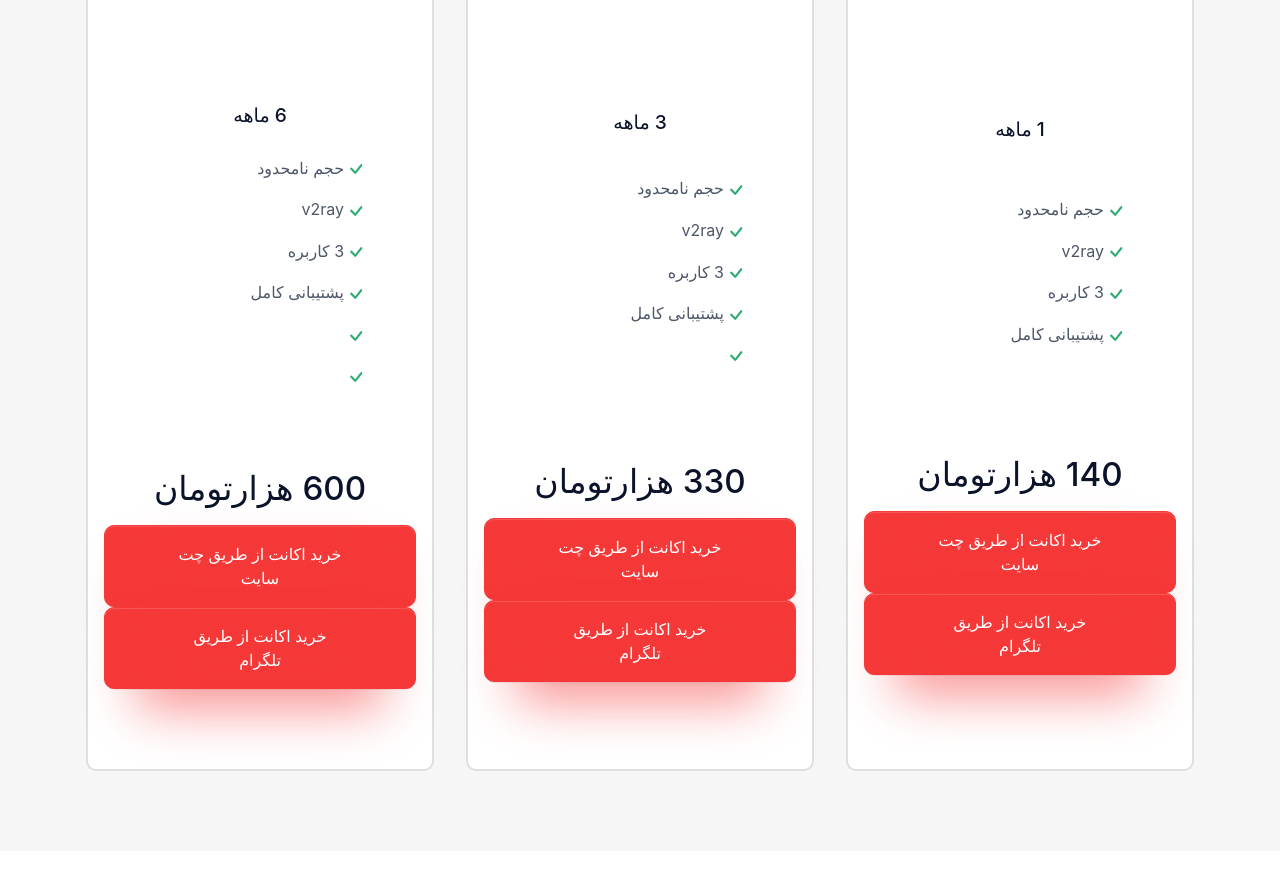
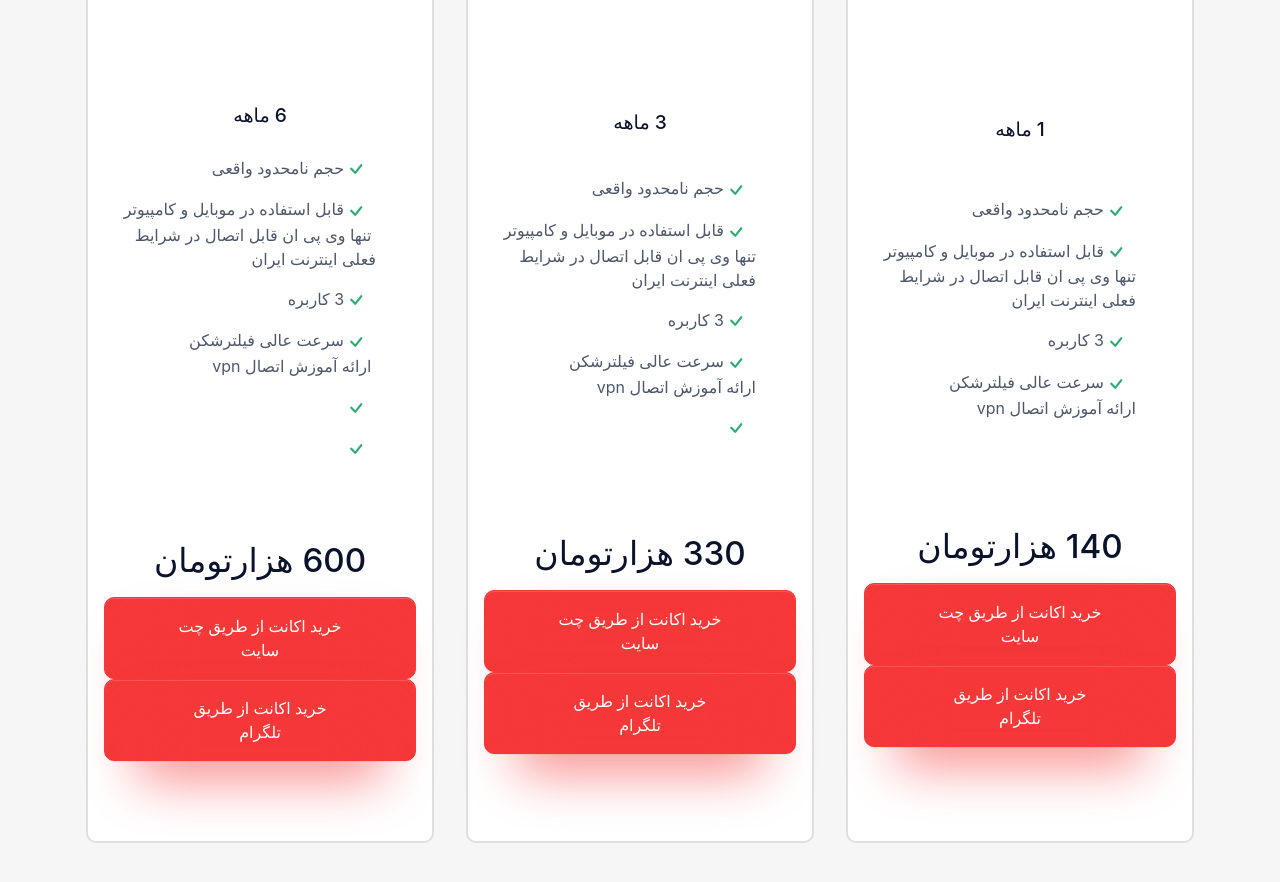
Before and after one commit to sabav2ray/vpn-v2ray, a plain HTML site: page index.html in a window 1280 px wide. Shown: the part 780-1662 px from the top of the page. Drawn offline with Linux system fonts and the light colour scheme.

Commit message:
Update index.html

```diff
--- a/index.html
+++ b/index.html
@@ -33,7 +33,7 @@
   </head>
 
 
-  <body>
+<body>
 
     <!-- ===============================================-->
     <!--    Main Content-->
@@ -105,12 +105,13 @@
                     <li class="mb-3"><span class="me-2">
                         <svg class="bi bi-check" xmlns="http://www.w3.org/2000/svg" width="24" height="24" fill="#2FAB73" viewBox="0 0 16 16">
                           <path d="M10.97 4.97a.75.75 0 0 1 1.07 1.05l-3.99 4.99a.75.75 0 0 1-1.08.02L4.324 8.384a.75.75 0 1 1 1.06-1.06l2.094 2.093 3.473-4.425a.267.267 0 0 1 .02-.022z"></path>
-                        </svg></span>حجم نامحدود
+                        </svg></span>حجم نامحدود واقعی
                     </li>
                     <li class="mb-3"><span class="me-2">
                         <svg class="bi bi-check" xmlns="http://www.w3.org/2000/svg" width="24" height="24" fill="#2FAB73" viewBox="0 0 16 16">
                           <path d="M10.97 4.97a.75.75 0 0 1 1.07 1.05l-3.99 4.99a.75.75 0 0 1-1.08.02L4.324 8.384a.75.75 0 1 1 1.06-1.06l2.094 2.093 3.473-4.425a.267.267 0 0 1 .02-.022z"></path>
-                        </svg></span>v2ray
+                        </svg></span>قابل استفاده در موبایل و کامپیوتر<br>
+                        تنها وی پی ان قابل اتصال در شرایط فعلی اینترنت ایران<br>
                     </li>
                     <li class="mb-3"><span class="me-2">
                         <svg class="bi bi-check" xmlns="http://www.w3.org/2000/svg" width="24" height="24" fill="#2FAB73" viewBox="0 0 16 16">
@@ -120,8 +121,8 @@
                     <li class="mb-3"><span class="me-2">
                         <svg class="bi bi-check" xmlns="http://www.w3.org/2000/svg" width="24" height="24" fill="#2FAB73" viewBox="0 0 16 16">
                           <path d="M10.97 4.97a.75.75 0 0 1 1.07 1.05l-3.99 4.99a.75.75 0 0 1-1.08.02L4.324 8.384a.75.75 0 1 1 1.06-1.06l2.094 2.093 3.473-4.425a.267.267 0 0 1 .02-.022z"></path>
-                        </svg></span>پشتیبانی کامل
-                    </li>
+                        </svg></span>سرعت عالی فیلترشکن&nbsp; <br>
+ارائه آموزش اتصال vpn&nbsp;&nbsp; </li>
                   </ul>
                   <div class="text-center my-5">
                     <h2 class="mb-3">140 هزارتومان
@@ -141,12 +142,13 @@
                     <li class="mb-3"><span class="me-2">
                         <svg class="bi bi-check" xmlns="http://www.w3.org/2000/svg" width="24" height="24" fill="#2FAB73" viewBox="0 0 16 16">
                           <path d="M10.97 4.97a.75.75 0 0 1 1.07 1.05l-3.99 4.99a.75.75 0 0 1-1.08.02L4.324 8.384a.75.75 0 1 1 1.06-1.06l2.094 2.093 3.473-4.425a.267.267 0 0 1 .02-.022z"></path>
-                        </svg></span>حجم نامحدود
+                        </svg></span>حجم نامحدود واقعی
                     </li>
                     <li class="mb-3"><span class="me-2">
                         <svg class="bi bi-check" xmlns="http://www.w3.org/2000/svg" width="24" height="24" fill="#2FAB73" viewBox="0 0 16 16">
                           <path d="M10.97 4.97a.75.75 0 0 1 1.07 1.05l-3.99 4.99a.75.75 0 0 1-1.08.02L4.324 8.384a.75.75 0 1 1 1.06-1.06l2.094 2.093 3.473-4.425a.267.267 0 0 1 .02-.022z"></path>
-                        </svg></span>v2ray
+                        </svg></span>قابل استفاده در موبایل و کامپیوتر<br>
+                        تنها وی پی ان قابل اتصال در شرایط فعلی اینترنت ایران<br>
                     </li>
                     <li class="mb-3"><span class="me-2">
                         <svg class="bi bi-check" xmlns="http://www.w3.org/2000/svg" width="24" height="24" fill="#2FAB73" viewBox="0 0 16 16">
@@ -156,7 +158,8 @@
                     <li class="mb-3"><span class="me-2">
                         <svg class="bi bi-check" xmlns="http://www.w3.org/2000/svg" width="24" height="24" fill="#2FAB73" viewBox="0 0 16 16">
                           <path d="M10.97 4.97a.75.75 0 0 1 1.07 1.05l-3.99 4.99a.75.75 0 0 1-1.08.02L4.324 8.384a.75.75 0 1 1 1.06-1.06l2.094 2.093 3.473-4.425a.267.267 0 0 1 .02-.022z"></path>
-                        </svg></span>پشتیبانی کامل
+                        </svg></span>سرعت عالی فیلترشکن&nbsp;<br>
+                        ارائه آموزش اتصال vpn
                     </li>
                     <li class="mb-3"><span class="me-2">
                         <svg class="bi bi-check" xmlns="http://www.w3.org/2000/svg" width="24" height="24" fill="#2FAB73" viewBox="0 0 16 16">
@@ -182,12 +185,13 @@
                     <li class="mb-3"><span class="me-2">
                         <svg class="bi bi-check" xmlns="http://www.w3.org/2000/svg" width="24" height="24" fill="#2FAB73" viewBox="0 0 16 16">
                           <path d="M10.97 4.97a.75.75 0 0 1 1.07 1.05l-3.99 4.99a.75.75 0 0 1-1.08.02L4.324 8.384a.75.75 0 1 1 1.06-1.06l2.094 2.093 3.473-4.425a.267.267 0 0 1 .02-.022z"></path>
-                        </svg></span>حجم نامحدود
+                        </svg></span>حجم نامحدود واقعی
                     </li>
                     <li class="mb-3"><span class="me-2">
                         <svg class="bi bi-check" xmlns="http://www.w3.org/2000/svg" width="24" height="24" fill="#2FAB73" viewBox="0 0 16 16">
                           <path d="M10.97 4.97a.75.75 0 0 1 1.07 1.05l-3.99 4.99a.75.75 0 0 1-1.08.02L4.324 8.384a.75.75 0 1 1 1.06-1.06l2.094 2.093 3.473-4.425a.267.267 0 0 1 .02-.022z"></path>
-                        </svg></span>v2ray
+                        </svg></span>قابل استفاده در موبایل و کامپیوتر<br>
+                        &nbsp;تنها وی پی ان قابل اتصال در شرایط فعلی اینترنت ایران
                     </li>
                     <li class="mb-3"><span class="me-2">
                         <svg class="bi bi-check" xmlns="http://www.w3.org/2000/svg" width="24" height="24" fill="#2FAB73" viewBox="0 0 16 16">
@@ -197,7 +201,8 @@
                     <li class="mb-3"><span class="me-2">
                         <svg class="bi bi-check" xmlns="http://www.w3.org/2000/svg" width="24" height="24" fill="#2FAB73" viewBox="0 0 16 16">
                           <path d="M10.97 4.97a.75.75 0 0 1 1.07 1.05l-3.99 4.99a.75.75 0 0 1-1.08.02L4.324 8.384a.75.75 0 1 1 1.06-1.06l2.094 2.093 3.473-4.425a.267.267 0 0 1 .02-.022z"></path>
-                        </svg></span>پشتیبانی کامل
+                        </svg></span>سرعت عالی فیلترشکن<br>
+                        &nbsp;ارائه آموزش اتصال vpn
                     </li>
                     <li class="mb-3"><span class="me-2">
                         <svg class="bi bi-check" xmlns="http://www.w3.org/2000/svg" width="24" height="24" fill="#2FAB73" viewBox="0 0 16 16">
@@ -294,4 +299,5 @@
 </section>
 <p style='text-align: center;'><span style='font-size:2px;'><a href='https://sabavpn.net/'>خرید vpn</a></span></p>
 
+ارائه آموزش اتصال vpn
 </html>
```
